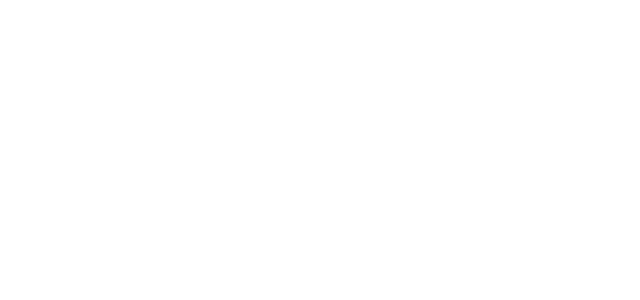
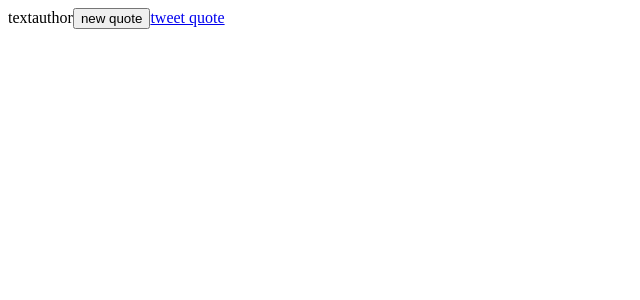
Before and after one commit to sweeptic/Build-a-Random-Quote-Machine, a React (Create React App) app: page / in a window 1280 px wide. Shown: the top 300 px of the page, without its empty margins (0-640 px from the left). Built offline with nearby package versions, Linux system fonts and the light colour scheme.

Commit message:
add quotebox and html element

```diff
--- a/public/index.html
+++ b/public/index.html
@@ -24,4 +24,6 @@
     -->
 </body>
 
+<script src="https://cdn.freecodecamp.org/testable-projects-fcc/v1/bundle.js"></script>
+
 </html>
--- a/src/ui/App.js
+++ b/src/ui/App.js
@@ -1,5 +1,10 @@
 import './App.css';
+import QuoteBox from './QuoteBox';
 
 export const App = () => {
-  return <div className='App'></div>;
+  return (
+    <div className='App'>
+      <QuoteBox id='quote-box' />
+    </div>
+  );
 };
--- /dev/null
+++ b/src/ui/QuoteBox.js
@@ -0,0 +1,17 @@
+import React from 'react';
+
+const QuoteBox = () => {
+  return (
+    <div id='quote-box'>
+      <span id='text'>text</span>
+      <span id='author'>author</span>
+      <button id='new-quote'>new quote</button>
+
+      <a href='https://twitter.com/intent/tweet' id='tweet-quote'>
+        tweet quote
+      </a>
+    </div>
+  );
+};
+
+export default QuoteBox;
```
